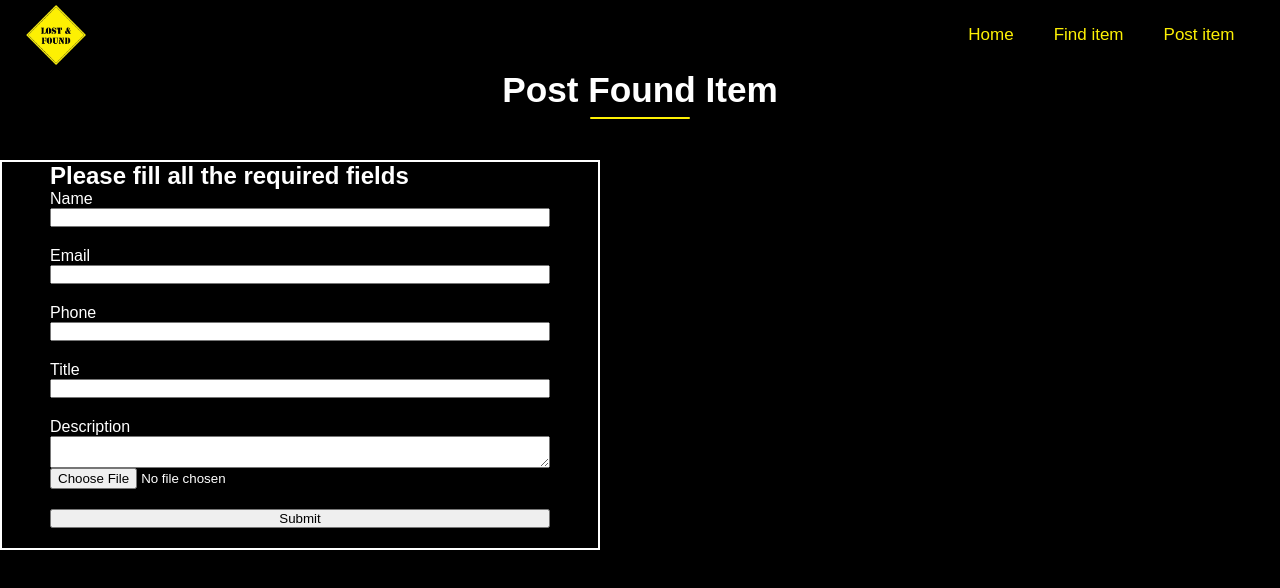
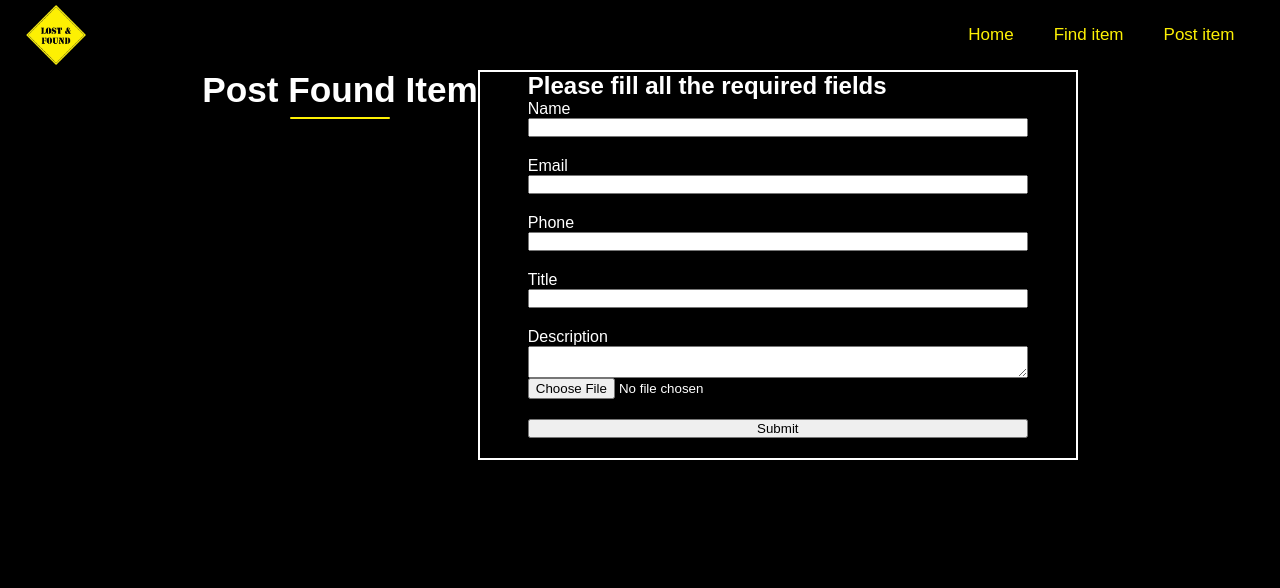
Before and after one commit to arjuncvinod/Lost-And-Found, a React (Create React App) app: page /post in a window 1280 px wide. Shown: the top 588 px of the page. Built offline with nearby package versions, Linux system fonts and the light colour scheme.

Commit message:
post item style updated

```diff
--- a/src/App.css
+++ b/src/App.css
@@ -175,6 +175,9 @@ line-height: 1.5;
 
 #postItem section{
     margin-top: 70px;
+    width: 100vw;
+    display: flex;
+    justify-content: center;
 }
 .form-container{
     width:600px;
```
